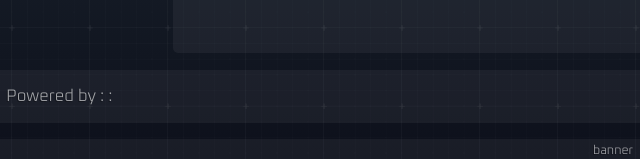
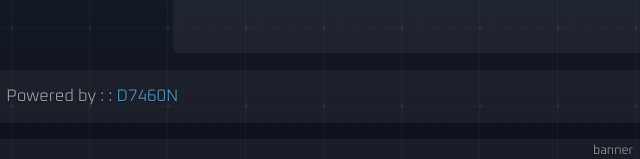
Before and after one commit to D7460N/DHCP, a plain HTML site: page index.html in a window 1280 px wide. Shown: the part 638-797 px from the top of the page, 27-667 px from the left. Drawn offline with Linux system fonts and the light colour scheme; no server answers.

Commit message:
Update index.html

```diff
--- a/index.html
+++ b/index.html
@@ -89,7 +89,7 @@
         </form>
       </aside>
       <footer>
-        <powered-by>Powered by : :</powered-by>
+        <powered-by>Powered by : : <a href="https://github.com/D7460N/" target="_blank" rel="noopener">D7460N</a></powered-by>
         <app-version>v.0.00001</app-version>
       </footer>
       <app-banner>
```
